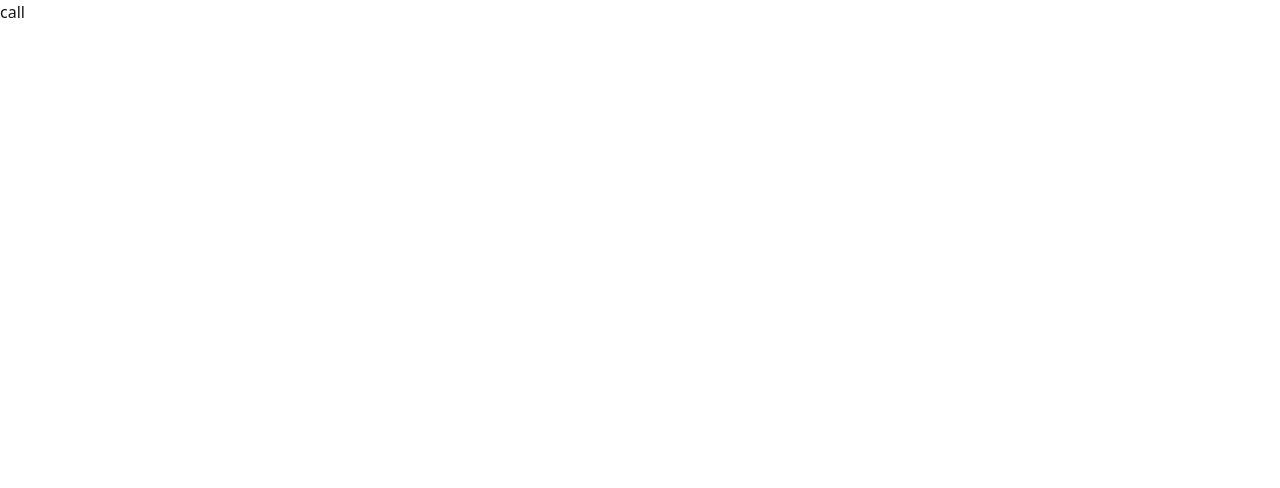
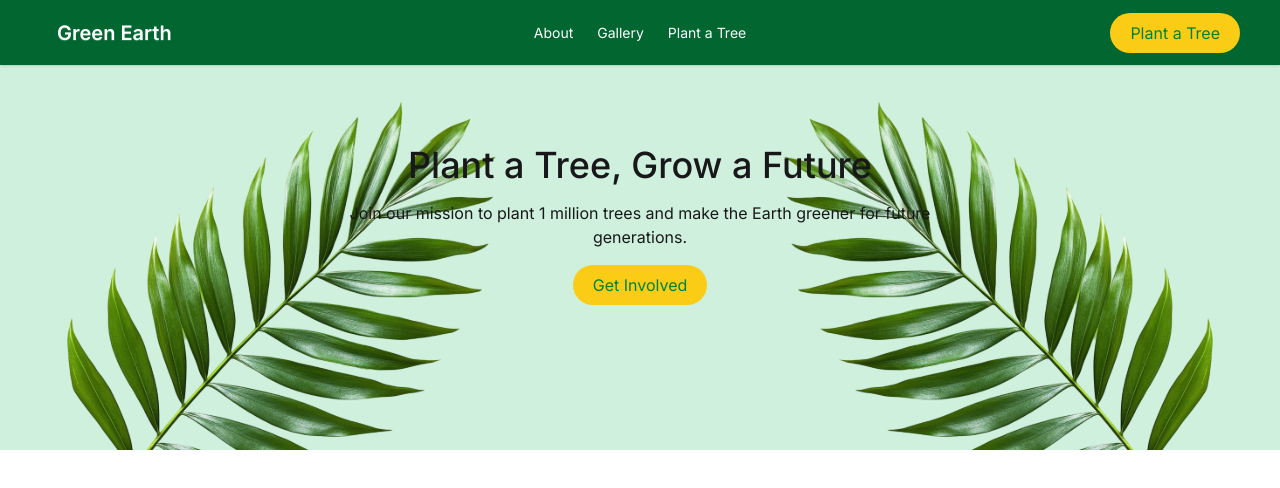
Before and after one commit to rozina143/Assignment-6-green-earth, a plain HTML site: page index.html in a window 1280 px wide. Drawn offline with nearby package versions, Linux system fonts and the light colour scheme.

Commit message:
navber complete

```diff
--- a/index.html
+++ b/index.html
@@ -11,12 +11,59 @@
 
     <!-- taiwind + daisyui -->
      <link href="https://cdn.jsdelivr.net/npm/daisyui@5" rel="stylesheet" type="text/css" />
+
 <script src="https://cdn.jsdelivr.net/npm/@tailwindcss/browser@4"></script>
+
+<!-- fontawsome -->
+<link rel="stylesheet" href="https://cdnjs.cloudflare.com/ajax/libs/font-awesome/7.0.1/css/all.min.css" integrity="sha512-2SwdPD6INVrV/lHTZbO2nodKhrnDdJK9/kg2XD1r9uGqPo1cUbujc+IYdlYdEErWNu69gVcYgdxlmVmzTWnetw==" crossorigin="anonymous" referrerpolicy="no-referrer" />
+<!-- css -->
+ <link rel="stylesheet" href="styles/style.css">
 </head>
 <body>
 
-<h1>call</h1>
+    <!-- navbar -->
+    <header>
+     <div class="navbar bg-base-100 shadow-sm bg-green-800 lg:px-10">
+  <div class="navbar-start">
+    <div class="dropdown">
+      <div tabindex="0" role="button" class="btn btn-ghost lg:hidden">
+        <svg xmlns="http://www.w3.org/2000/svg" class="h-5 w-5" fill="none" viewBox="0 0 24 24" stroke="currentColor"> <path stroke-linecap="round" stroke-linejoin="round" stroke-width="2" d="M4 6h16M4 12h8m-8 6h16" /> </svg>
+      </div>
+      <ul
+        tabindex="0"
+        class="menu menu-sm dropdown-content bg-base-100 rounded-box z-1 mt-3 w-52 p-2 shadow">
+        <li><a>About</a></li>
+        <li>
+          <a>Gallery</a>
+           </li>
+        <li><a>Plant a Tree</a></li>
+      </ul>
+    </div>
+    <a class="btn btn-ghost text-xl text-white">Green Earth</a>
+  </div>
+  <div class="navbar-center hidden lg:flex">
+    <ul class="menu menu-horizontal px-1 text-white">
+      <li><a>About</a></li>
+      <li>
+      <a>Gallery</a>
+        </li>
+      <li><a>Plant a Tree</a></li>
+    </ul>
+  </div>
+  <div class="navbar-end">
+    <a class="bg-[#facc15] py-2 px-5 rounded-3xl text-green-700">Plant a Tree</a>
+  </div>
+</div>
+    </header>
 
+<!-- banner -->
+ <section class="img bg-[#CFF0DC] h-[385px] lg:bg-[url(/assets/hero-leaf1.png),url(/assets/hero-leaf2.png)] bg-no-repeat ">
+<div class=" text-center items-center space-y-4 pt-20 ">
+    <h1 class="font-medium text-4xl">Plant a Tree, Grow a Future</h1>
+    <p>Join our mission to plant 1 million trees and make the Earth greener for future <br> generations.</p>
+    <button class="bg-[#facc15] py-2 px-5 rounded-3xl text-green-700"> Get Involved</button>
+</div>
+ </section>
 
 
     <script src="function.js"></script>
--- a/styles/style.css
+++ b/styles/style.css
@@ -1,3 +1,7 @@
 *{
     font-family: "Inter", sans-serif;
 }
+.img{
+
+  background-position: bottom left , bottom right;
+}
```
